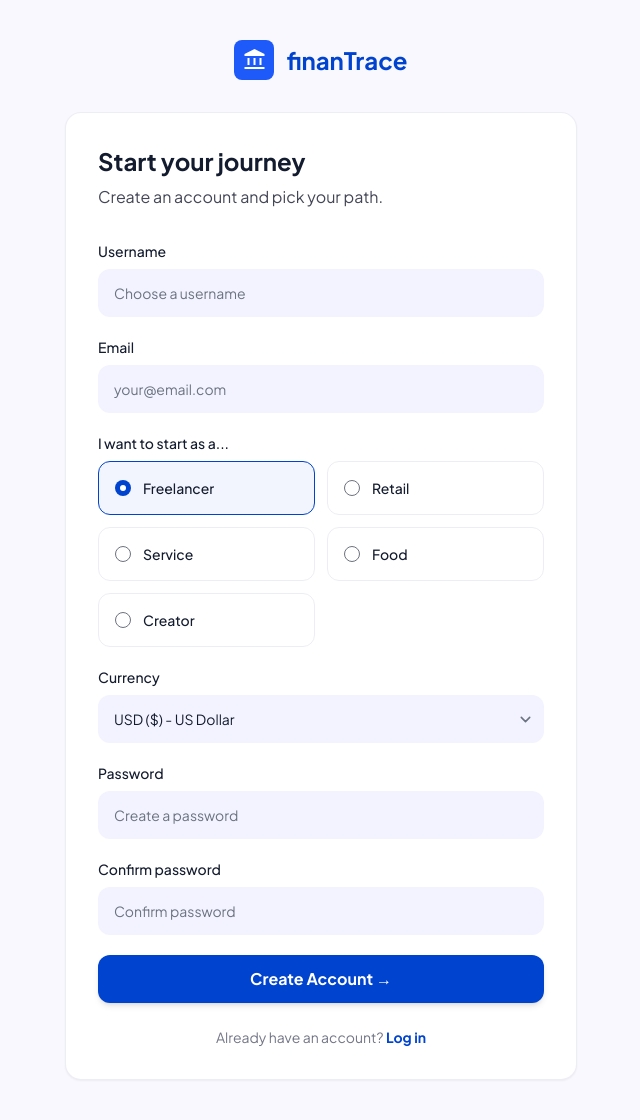
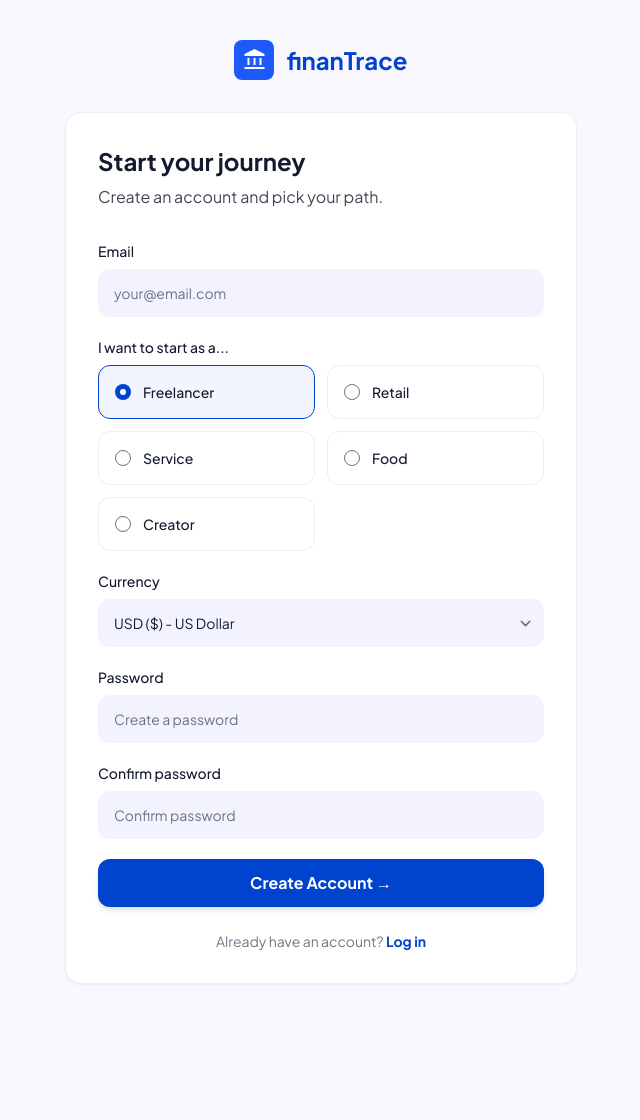
Before and after one commit to lawzirole0/finantrace, a Django app: page /accounts/signup/ in a window 1280 px wide. Shown: the whole page, without its empty margins (319-959 px from the left). After the commit the page ends 984 px from the top, so only its background shows below. Run offline with Django 5.2, Linux system fonts and the light colour scheme; some libraries are stand-ins or nearby versions.

Commit message:
Simplify: signup uses email only (no username)

```diff
--- a/accounts/forms.py
+++ b/accounts/forms.py
@@ -10,11 +10,12 @@ class SignUpForm(UserCreationForm):
 
     class Meta:
         model = User
-        fields = ('username', 'email', 'profession', 'currency', 'password1', 'password2')
+        fields = ('email', 'profession', 'currency', 'password1', 'password2')
 
     def save(self, commit=True):
         user = super().save(commit=False)
         user.email = self.cleaned_data['email']
+        user.username = self.cleaned_data['email']
         if commit:
             user.save()
             profile = UserProfile.objects.get(user=user)
--- a/accounts/tests.py
+++ b/accounts/tests.py
@@ -34,7 +34,6 @@ class UserProfileModelTest(TestCase):
 class SignUpFormTest(TestCase):
     def test_valid_form(self):
         data = {
-            'username': 'newuser',
             'email': 'new@example.com',
             'profession': 'creator',
             'currency': 'EUR',
@@ -46,7 +45,6 @@ class SignUpFormTest(TestCase):
 
     def test_invalid_form_mismatched_passwords(self):
         data = {
-            'username': 'newuser',
             'email': 'new@example.com',
             'profession': 'creator',
             'currency': 'EUR',
@@ -58,7 +56,6 @@ class SignUpFormTest(TestCase):
 
     def test_form_saves_profile_currency(self):
         data = {
-            'username': 'currencyuser',
             'email': 'cu@example.com',
             'profession': 'retail',
             'currency': 'GBP',
@@ -99,7 +96,6 @@ class LoginSignupViewsTest(TestCase):
 
     def test_signup_post_success(self):
         data = {
-            'username': 'freshuser',
             'email': 'fresh@example.com',
             'profession': 'freelancer',
             'currency': 'USD',
@@ -108,7 +104,7 @@ class LoginSignupViewsTest(TestCase):
         }
         response = self.client.post(reverse('signup'), data)
         self.assertRedirects(response, reverse('dashboard'))
-        self.assertTrue(User.objects.filter(username='freshuser').exists())
+        self.assertTrue(User.objects.filter(email='fresh@example.com').exists())
 
     def test_logout(self):
         self.client.login(username='testuser', password='pass123')
--- a/templates/accounts/signup.html
+++ b/templates/accounts/signup.html
@@ -15,10 +15,6 @@
             <p class="text-[#434656] mb-8">Create an account and pick your path.</p>
             <form method="post" class="space-y-5">
                 {% csrf_token %}
-                <div>
-                    <label class="text-sm font-medium text-[#131b2e] block mb-2">Username</label>
-                    <input type="text" name="username" class="w-full h-12 px-4 bg-[#f2f3ff] rounded-xl border-none focus:ring-2 focus:ring-[#0043ce]/20 text-sm" placeholder="Choose a username" required>
-                </div>
                 <div>
                     <label class="text-sm font-medium text-[#131b2e] block mb-2">Email</label>
                     <input type="email" name="email" class="w-full h-12 px-4 bg-[#f2f3ff] rounded-xl border-none focus:ring-2 focus:ring-[#0043ce]/20 text-sm" placeholder="your@email.com" required>
```
